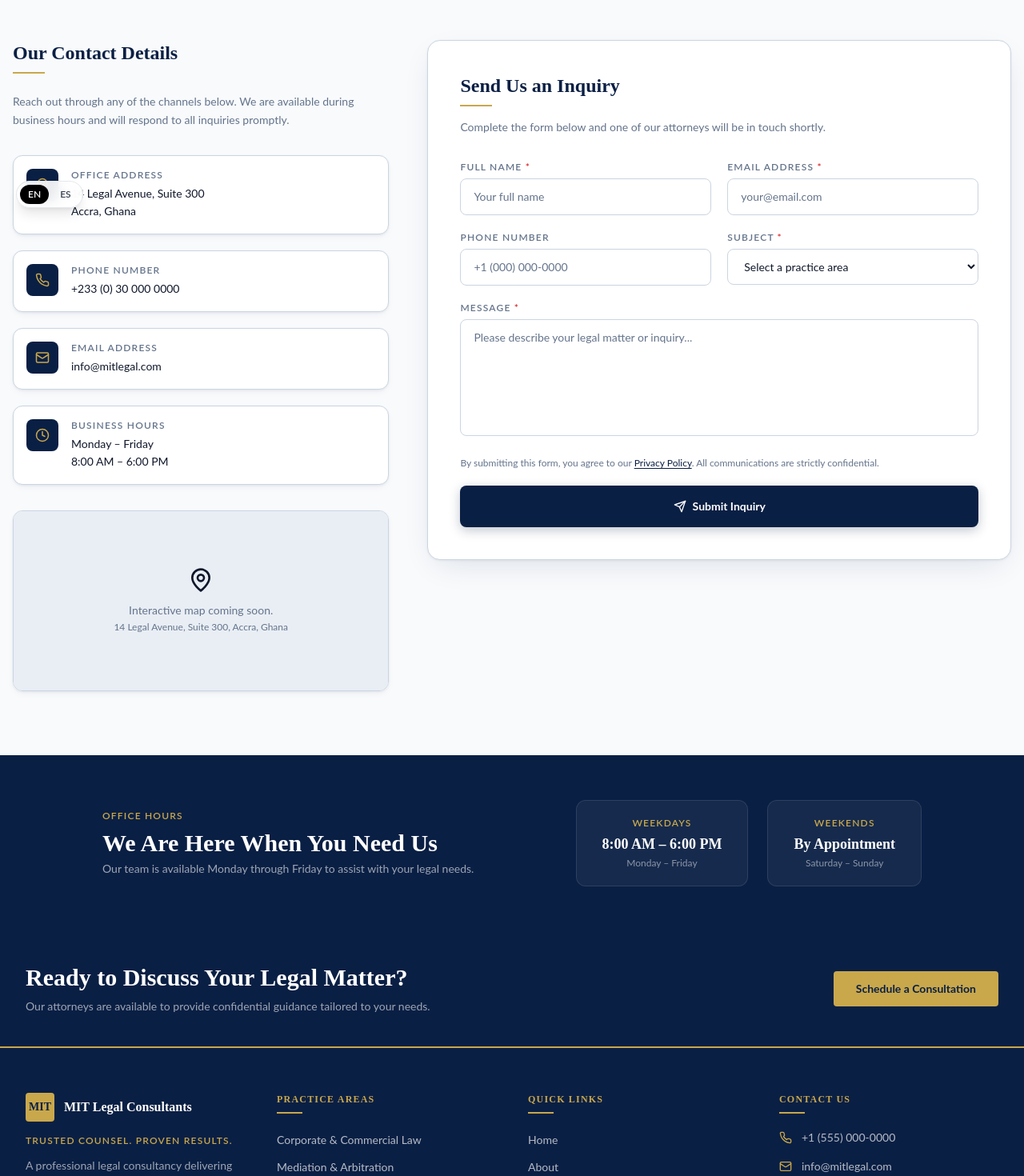
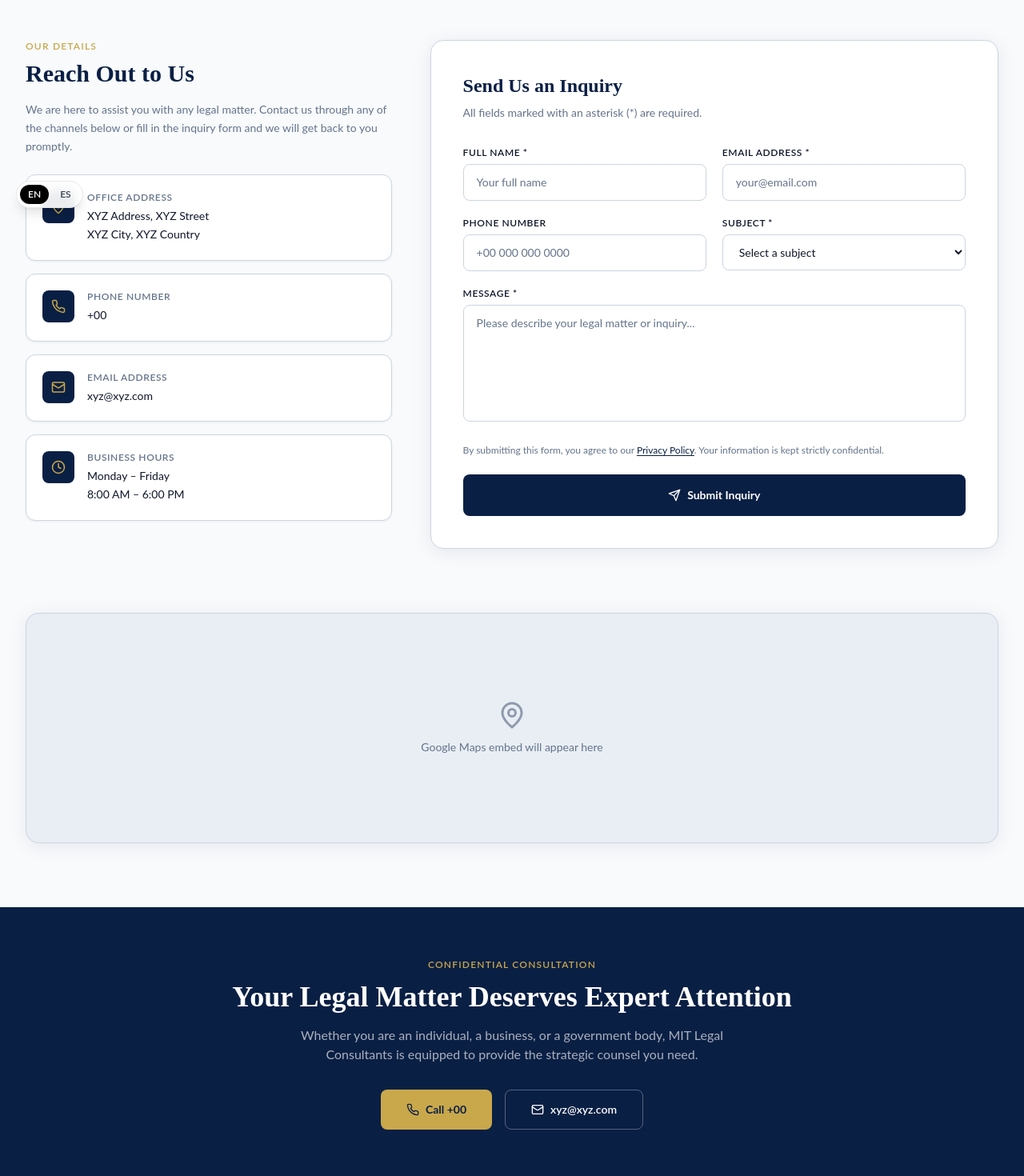
Before and after one commit to ranaasad01/atomic-reate-a-modern-professional-and-trustw-9c4b7a3d, a Next.js app: page /contact in a window 1280 px wide. Shown: the part 520-1990 px from the top of the page at 80% size. Built offline with nearby package versions, Linux system fonts and the light colour scheme.

Commit message:
feat: On the Contact Us page, update the phone number to display "+00", and replace the real email address and office address

```diff
--- a/app/contact/page.tsx
+++ b/app/contact/page.tsx
@@ -12,25 +12,25 @@ const contactDetails = [
     id: "address",
     icon: MapPin,
     label: "Office Address",
-    value: "14 Legal Avenue, Suite 300\nAccra, Ghana",
+    value: "XYZ Address, XYZ Street\nXYZ City, XYZ Country",
   },
   {
     id: "phone",
     icon: Phone,
     label: "Phone Number",
-    value: "+233 (0) 30 000 0000",
+    value: "+00",
   },
   {
     id: "email",
     icon: Mail,
     label: "Email Address",
-    value: "info@mitlegal.com",
+    value: "xyz@xyz.com",
   },
   {
     id: "hours",
     icon: Clock,
     label: "Business Hours",
-    value: "Monday – Friday\n8:00 AM – 6:00 PM",
+    value: "Monday \u2013 Friday\n8:00 AM \u2013 6:00 PM",
   },
 ];
 
@@ -90,7 +90,7 @@ export default function ContactPage() {
 
   return (
     <main className="bg-[var(--brand-background)] min-h-screen">
-      {/* ── 1. HERO ──────────────────────────────────────────────────────── */}
+      {/* \u2500\u2500 1. HERO \u2500\u2500\u2500\u2500\u2500\u2500\u2500\u2500\u2500\u2500\u2500\u2500\u2500\u2500\u2500\u2500\u2500\u2500\u2500\u2500\u2500\u2500\u2500\u2500\u2500\u2500\u2500\u2500\u2500\u2500\u2500\u2500\u2500\u2500\u2500\u2500\u2500\u2500\u2500\u2500\u2500\u2500\u2500\u2500\u2500\u2500\u2500\u2500\u2500\u2500\u2500\u2500 */}
       <section className="relative bg-[var(--brand-primary)] py-28 px-4 overflow-hidden">
         {/* Decorative background elements */}
         <div className="absolute inset-0 overflow-hidden pointer-events-none">
@@ -131,54 +131,55 @@ export default function ContactPage() {
             className="flex flex-col sm:flex-row gap-4 justify-center"
           >
             <a
-              href="tel:+233300000000"
-              className="inline-flex items-center justify-center gap-2 px-8 py-3.5 bg-[var(--brand-accent)] text-[var(--brand-primary)] font-body font-bold text-sm rounded-lg hover:bg-[#b8922e] transition-all duration-200 focus-visible:outline-none focus-visible:ring-2 focus-visible:ring-[var(--brand-accent)]"
+              href="tel:+00"
+              className="inline-flex items-center justify-center gap-2 px-8 py-3.5 bg-[var(--brand-accent)] text-[var(--brand-primary)] font-body font-bold text-sm rounded-lg hover:bg-[#b8922e] transition-all duration-200 focus-visible:outline-none focus-visible:ring-2 focus-visible:ring-[var(--brand-accent)] focus-visible:ring-offset-2 focus-visible:ring-offset-[var(--brand-primary)]"
             >
               <Phone size={16} />
               Call Us Now
             </a>
             <a
-              href="mailto:info@mitlegal.com"
-              className="inline-flex items-center justify-center gap-2 px-8 py-3.5 border border-white/30 text-white font-body font-semibold text-sm rounded-lg hover:bg-white/10 transition-all duration-200 focus-visible:outline-none focus-visible:ring-2 focus-visible:ring-white/50"
+              href="mailto:xyz@xyz.com"
+              className="inline-flex items-center justify-center gap-2 px-8 py-3.5 border border-white/30 text-white font-body font-semibold text-sm rounded-lg hover:bg-white/10 transition-all duration-200 focus-visible:outline-none focus-visible:ring-2 focus-visible:ring-white"
             >
               <Mail size={16} />
-              Email Us
+              Send an Email
             </a>
           </motion.div>
         </motion.div>
       </section>
 
-      {/* ── 2. CONTACT GRID ──────────────────────────────────────────────── */}
-      <section className="py-20 px-4">
-        <div className="max-w-7xl mx-auto">
+      {/* \u2500\u2500 2. CONTACT DETAILS + FORM \u2500\u2500\u2500\u2500\u2500\u2500\u2500\u2500\u2500\u2500\u2500\u2500\u2500\u2500\u2500\u2500\u2500\u2500\u2500\u2500\u2500\u2500\u2500\u2500\u2500\u2500\u2500\u2500\u2500\u2500\u2500\u2500\u2500\u2500\u2500\u2500\u2500 */}
+      <section className="max-w-7xl mx-auto px-4 sm:px-6 lg:px-8 py-20">
         <div className="grid grid-cols-1 lg:grid-cols-5 gap-12">
 
-            {/* ── LEFT: Contact Details + Map ── */}
-            <div className="lg:col-span-2 space-y-8">
+          {/* LEFT: Contact Info */}
+          <div className="lg:col-span-2 space-y-6">
             <Reveal>
               <div>
-                  <h2 className="font-heading text-2xl font-bold text-[var(--brand-primary)] mb-2">
-                    Our Contact Details
+                <p className="font-body text-[var(--brand-accent)] text-xs font-semibold uppercase tracking-widest mb-2">
+                  Our Details
+                </p>
+                <h2 className="font-heading text-3xl font-bold text-[var(--brand-primary)] mb-4">
+                  Reach Out to Us
                 </h2>
-                  <div className="w-10 h-0.5 bg-[var(--brand-accent)] mb-6" />
                 <p className="font-body text-[var(--brand-muted-foreground)] text-sm leading-relaxed">
-                    Reach out through any of the channels below. We are available during business hours
-                    and will respond to all inquiries promptly.
+                  We are here to assist you with any legal matter. Contact us through any of the channels
+                  below or fill in the inquiry form and we will get back to you promptly.
                 </p>
               </div>
             </Reveal>
 
-              <div className="space-y-5">
-                {contactDetails.map((detail, i) => {
+            <div className="space-y-4">
+              {contactDetails.map((detail) => {
                 const Icon = detail.icon;
                 return (
-                    <Reveal key={detail.id} delay={i * 0.08}>
-                      <div className="flex items-start gap-4 p-4 bg-white rounded-xl border border-[var(--brand-border)] shadow-[0_1px_3px_rgba(10,31,68,0.06),0_4px_12px_-4px_rgba(10,31,68,0.08)]">
+                  <Reveal key={detail.id}>
+                    <div className="flex items-start gap-4 p-5 bg-white rounded-xl border border-[var(--brand-border)] shadow-[0_1px_3px_rgba(0,0,0,0.06)]">
                       <div className="flex-shrink-0 w-10 h-10 rounded-lg bg-[var(--brand-primary)] flex items-center justify-center">
                         <Icon size={18} className="text-[var(--brand-accent)]" />
                       </div>
                       <div>
-                          <p className="font-body text-xs font-semibold uppercase tracking-widest text-[var(--brand-muted-foreground)] mb-1">
+                        <p className="font-body text-xs font-semibold uppercase tracking-wider text-[var(--brand-muted-foreground)] mb-1">
                           {detail.label}
                         </p>
                         <p className="font-body text-sm text-[var(--brand-foreground)] leading-relaxed whitespace-pre-line">
@@ -190,31 +191,17 @@ export default function ContactPage() {
                 );
               })}
             </div>
-
-              {/* Map Placeholder */}
-              <Reveal delay={0.3}>
-                <div className="rounded-xl overflow-hidden border border-[var(--brand-border)] shadow-[0_1px_3px_rgba(10,31,68,0.06),0_4px_12px_-4px_rgba(10,31,68,0.08)]">
-                  <div className="bg-[var(--brand-muted)] h-56 flex flex-col items-center justify-center gap-3">
-                    <MapPin size={32} className="text-[var(--brand-primary)]/40" />
-                    <p className="font-body text-sm text-[var(--brand-muted-foreground)] text-center px-4">
-                      Interactive map coming soon.
-                      <br />
-                      <span className="text-xs">14 Legal Avenue, Suite 300, Accra, Ghana</span>
-                    </p>
-                  </div>
-                </div>
-              </Reveal>
           </div>
 
-            {/* ── RIGHT: Inquiry Form ── */}
+          {/* RIGHT: Inquiry Form */}
           <div className="lg:col-span-3">
             <Reveal>
-                <div className="bg-white rounded-2xl border border-[var(--brand-border)] shadow-[0_1px_3px_rgba(10,31,68,0.06),0_12px_40px_-12px_rgba(10,31,68,0.14)] p-8 md:p-10">
+              <div className="bg-white rounded-2xl border border-[var(--brand-border)] shadow-[0_4px_24px_rgba(10,31,68,0.08)] p-8 md:p-10">
                 {submitted ? (
                   <motion.div
                     initial={{ opacity: 0, scale: 0.95 }}
                     animate={{ opacity: 1, scale: 1 }}
-                      transition={{ duration: 0.4, ease: "easeOut" }}
+                    transition={{ duration: 0.4 }}
                     className="flex flex-col items-center justify-center text-center py-12"
                   >
                     <div className="w-16 h-16 rounded-full bg-green-50 flex items-center justify-center mb-5">
@@ -223,15 +210,15 @@ export default function ContactPage() {
                     <h3 className="font-heading text-2xl font-bold text-[var(--brand-primary)] mb-3">
                       Inquiry Received
                     </h3>
-                      <p className="font-body text-[var(--brand-muted-foreground)] text-sm leading-relaxed max-w-sm mb-8">
-                        Thank you for contacting MIT Legal Consultants. A member of our team will review
-                        your inquiry and respond within one business day.
+                    <p className="font-body text-[var(--brand-muted-foreground)] text-sm max-w-sm mb-8">
+                      Thank you for reaching out to MIT Legal Consultants. A member of our team will
+                      review your inquiry and respond within one business day.
                     </p>
                     <button
                       onClick={handleReset}
-                        className="px-6 py-3 bg-[var(--brand-primary)] text-white font-body font-semibold text-sm rounded-lg hover:bg-[#0d2a5e] transition-all duration-200 focus-visible:outline-none focus-visible:ring-2 focus-visible:ring-[var(--brand-primary)]"
+                      className="px-6 py-3 bg-[var(--brand-primary)] text-white font-body font-semibold text-sm rounded-lg hover:bg-[#0d2a5e] transition-colors duration-200 focus-visible:outline-none focus-visible:ring-2 focus-visible:ring-[var(--brand-primary)]"
                     >
-                        Send Another Inquiry
+                      Submit Another Inquiry
                     </button>
                   </motion.div>
                 ) : (
@@ -240,47 +227,46 @@ export default function ContactPage() {
                       <h2 className="font-heading text-2xl font-bold text-[var(--brand-primary)] mb-2">
                         Send Us an Inquiry
                       </h2>
-                        <div className="w-10 h-0.5 bg-[var(--brand-accent)] mb-4" />
                       <p className="font-body text-[var(--brand-muted-foreground)] text-sm">
-                          Complete the form below and one of our attorneys will be in touch shortly.
+                        All fields marked with an asterisk (*) are required.
                       </p>
                     </div>
 
-                      <form onSubmit={handleSubmit} className="space-y-5" noValidate>
+                    <form onSubmit={handleSubmit} noValidate className="space-y-5">
                       <div className="grid grid-cols-1 sm:grid-cols-2 gap-5">
                         <div>
                           <label
                             htmlFor="name"
-                              className="block font-body text-xs font-semibold uppercase tracking-widest text-[var(--brand-muted-foreground)] mb-1.5"
+                            className="block font-body text-xs font-semibold uppercase tracking-wider text-[var(--brand-foreground)] mb-1.5"
                           >
-                              Full Name <span className="text-[var(--brand-destructive)]">*</span>
+                            Full Name *
                           </label>
                           <input
                             id="name"
                             name="name"
                             type="text"
                             required
+                            placeholder="Your full name"
                             value={form.name}
                             onChange={handleChange}
-                              placeholder="Your full name"
                             className={inputClass}
                           />
                         </div>
                         <div>
                           <label
                             htmlFor="email"
-                              className="block font-body text-xs font-semibold uppercase tracking-widest text-[var(--brand-muted-foreground)] mb-1.5"
+                            className="block font-body text-xs font-semibold uppercase tracking-wider text-[var(--brand-foreground)] mb-1.5"
                           >
-                              Email Address <span className="text-[var(--brand-destructive)]">*</span>
+                            Email Address *
                           </label>
                           <input
                             id="email"
                             name="email"
                             type="email"
                             required
+                            placeholder="your@email.com"
                             value={form.email}
                             onChange={handleChange}
-                              placeholder="your@email.com"
                             className={inputClass}
                           />
                         </div>
@@ -290,7 +276,7 @@ export default function ContactPage() {
                         <div>
                           <label
                             htmlFor="phone"
-                              className="block font-body text-xs font-semibold uppercase tracking-widest text-[var(--brand-muted-foreground)] mb-1.5"
+                            className="block font-body text-xs font-semibold uppercase tracking-wider text-[var(--brand-foreground)] mb-1.5"
                           >
                             Phone Number
                           </label>
@@ -298,18 +284,18 @@ export default function ContactPage() {
                             id="phone"
                             name="phone"
                             type="tel"
+                            placeholder="+00 000 000 0000"
                             value={form.phone}
                             onChange={handleChange}
-                              placeholder="+1 (000) 000-0000"
                             className={inputClass}
                           />
                         </div>
                         <div>
                           <label
                             htmlFor="subject"
-                              className="block font-body text-xs font-semibold uppercase tracking-widest text-[var(--brand-muted-foreground)] mb-1.5"
+                            className="block font-body text-xs font-semibold uppercase tracking-wider text-[var(--brand-foreground)] mb-1.5"
                           >
-                              Subject <span className="text-[var(--brand-destructive)]">*</span>
+                            Subject *
                           </label>
                           <select
                             id="subject"
@@ -320,7 +306,7 @@ export default function ContactPage() {
                             className={inputClass}
                           >
                             <option value="" disabled>
-                                Select a practice area
+                              Select a subject
                             </option>
                             {subjectOptions.map((opt) => (
                               <option key={opt} value={opt}>
@@ -334,23 +320,23 @@ export default function ContactPage() {
                       <div>
                         <label
                           htmlFor="message"
-                            className="block font-body text-xs font-semibold uppercase tracking-widest text-[var(--brand-muted-foreground)] mb-1.5"
+                          className="block font-body text-xs font-semibold uppercase tracking-wider text-[var(--brand-foreground)] mb-1.5"
                         >
-                            Message <span className="text-[var(--brand-destructive)]">*</span>
+                          Message *
                         </label>
                         <textarea
                           id="message"
                           name="message"
                           required
                           rows={6}
+                          placeholder="Please describe your legal matter or inquiry..."
                           value={form.message}
                           onChange={handleChange}
-                            placeholder="Please describe your legal matter or inquiry..."
                           className={`${inputClass} resize-none`}
                         />
                       </div>
 
-                        <p className="font-body text-xs text-[var(--brand-muted-foreground)]">
+                      <p className="font-body text-xs text-[var(--brand-muted-foreground)] leading-relaxed">
                         By submitting this form, you agree to our{" "}
                         <Link
                           href="/privacy-policy"
@@ -358,12 +344,12 @@ export default function ContactPage() {
                         >
                           Privacy Policy
                         </Link>
-                          . All communications are strictly confidential.
+                        . Your information is kept strictly confidential.
                       </p>
 
                       <button
                         type="submit"
-                          className="w-full inline-flex items-center justify-center gap-2 px-8 py-4 bg-[var(--brand-primary)] text-white font-body font-bold text-sm rounded-lg hover:bg-[#0d2a5e] transition-all duration-200 focus-visible:outline-none focus-visible:ring-2 focus-visible:ring-[var(--brand-primary)] focus-visible:ring-offset-2 shadow-[0_4px_14px_rgba(10,31,68,0.25)]"
+                        className="w-full flex items-center justify-center gap-2 px-8 py-4 bg-[var(--brand-primary)] text-white font-body font-bold text-sm rounded-lg hover:bg-[#0d2a5e] transition-all duration-200 focus-visible:outline-none focus-visible:ring-2 focus-visible:ring-[var(--brand-primary)] focus-visible:ring-offset-2"
                       >
                         <Send size={16} />
                         Submit Inquiry
@@ -375,44 +361,54 @@ export default function ContactPage() {
             </Reveal>
           </div>
         </div>
-        </div>
       </section>
 
-      {/* ── 3. BUSINESS HOURS BANNER ─────────────────────────────────────── */}
-      <section className="bg-[var(--brand-primary)] py-14 px-4">
-        <div className="max-w-5xl mx-auto">
+      {/* \u2500\u2500 3. MAP PLACEHOLDER \u2500\u2500\u2500\u2500\u2500\u2500\u2500\u2500\u2500\u2500\u2500\u2500\u2500\u2500\u2500\u2500\u2500\u2500\u2500\u2500\u2500\u2500\u2500\u2500\u2500\u2500\u2500\u2500\u2500\u2500\u2500\u2500\u2500\u2500\u2500\u2500\u2500\u2500\u2500\u2500\u2500\u2500\u2500\u2500\u2500\u2500\u2500 */}
+      <section className="max-w-7xl mx-auto px-4 sm:px-6 lg:px-8 pb-20">
         <Reveal>
-            <div className="flex flex-col md:flex-row items-center justify-between gap-8">
-              <div className="text-center md:text-left">
-                <p className="font-body text-[var(--brand-accent)] text-xs font-semibold uppercase tracking-widest mb-2">
-                  Office Hours
+          <div className="rounded-2xl overflow-hidden border border-[var(--brand-border)] shadow-[0_4px_24px_rgba(10,31,68,0.08)] bg-[var(--brand-muted)] h-72 flex items-center justify-center">
+            <div className="text-center">
+              <MapPin size={36} className="text-[var(--brand-primary)] mx-auto mb-3 opacity-40" />
+              <p className="font-body text-[var(--brand-muted-foreground)] text-sm">
+                Google Maps embed will appear here
               </p>
-                <h3 className="font-heading text-2xl md:text-3xl font-bold text-white mb-1">
-                  We Are Here When You Need Us
-                </h3>
-                <p className="font-body text-white/60 text-sm">
-                  Our team is available Monday through Friday to assist with your legal needs.
-                </p>
-              </div>
-              <div className="flex flex-col sm:flex-row gap-6 text-center">
-                <div className="px-8 py-5 rounded-xl bg-white/5 border border-white/10">
-                  <p className="font-body text-[var(--brand-accent)] text-xs font-semibold uppercase tracking-widest mb-1">
-                    Weekdays
-                  </p>
-                  <p className="font-heading text-white text-lg font-semibold">8:00 AM – 6:00 PM</p>
-                  <p className="font-body text-white/50 text-xs mt-0.5">Monday – Friday</p>
-                </div>
-                <div className="px-8 py-5 rounded-xl bg-white/5 border border-white/10">
-                  <p className="font-body text-[var(--brand-accent)] text-xs font-semibold uppercase tracking-widest mb-1">
-                    Weekends
-                  </p>
-                  <p className="font-heading text-white text-lg font-semibold">By Appointment</p>
-                  <p className="font-body text-white/50 text-xs mt-0.5">Saturday – Sunday</p>
-                </div>
             </div>
           </div>
         </Reveal>
+      </section>
+
+      {/* \u2500\u2500 4. BOTTOM CTA \u2500\u2500\u2500\u2500\u2500\u2500\u2500\u2500\u2500\u2500\u2500\u2500\u2500\u2500\u2500\u2500\u2500\u2500\u2500\u2500\u2500\u2500\u2500\u2500\u2500\u2500\u2500\u2500\u2500\u2500\u2500\u2500\u2500\u2500\u2500\u2500\u2500\u2500\u2500\u2500\u2500\u2500\u2500\u2500\u2500\u2500\u2500\u2500\u2500\u2500\u2500 */}
+      <section className="bg-[var(--brand-primary)] py-16 px-4">
+        <Reveal>
+          <div className="max-w-3xl mx-auto text-center">
+            <p className="font-body text-[var(--brand-accent)] text-xs font-semibold uppercase tracking-widest mb-3">
+              Confidential Consultation
+            </p>
+            <h2 className="font-heading text-3xl sm:text-4xl font-bold text-white mb-4">
+              Your Legal Matter Deserves Expert Attention
+            </h2>
+            <p className="font-body text-white/65 text-base mb-8 max-w-xl mx-auto">
+              Whether you are an individual, a business, or a government body, MIT Legal Consultants
+              is equipped to provide the strategic counsel you need.
+            </p>
+            <div className="flex flex-col sm:flex-row gap-4 justify-center">
+              <a
+                href="tel:+00"
+                className="inline-flex items-center justify-center gap-2 px-8 py-3.5 bg-[var(--brand-accent)] text-[var(--brand-primary)] font-body font-bold text-sm rounded-lg hover:bg-[#b8922e] transition-all duration-200"
+              >
+                <Phone size={16} />
+                Call +00
+              </a>
+              <a
+                href="mailto:xyz@xyz.com"
+                className="inline-flex items-center justify-center gap-2 px-8 py-3.5 border border-white/30 text-white font-body font-semibold text-sm rounded-lg hover:bg-white/10 transition-all duration-200"
+              >
+                <Mail size={16} />
+                xyz@xyz.com
+              </a>
             </div>
+          </div>
+        </Reveal>
       </section>
     </main>
   );
```
Lines whose indentation alone changed are shown as unchanged.
